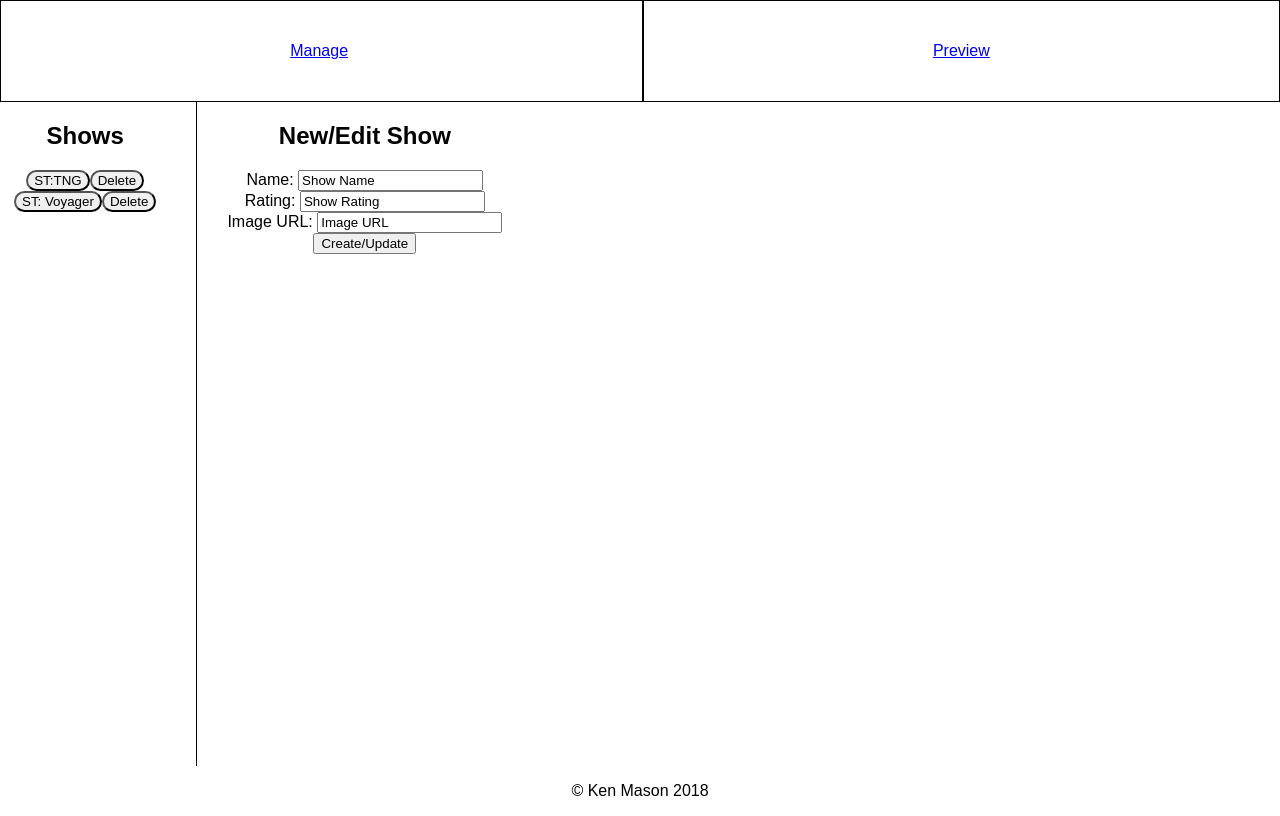
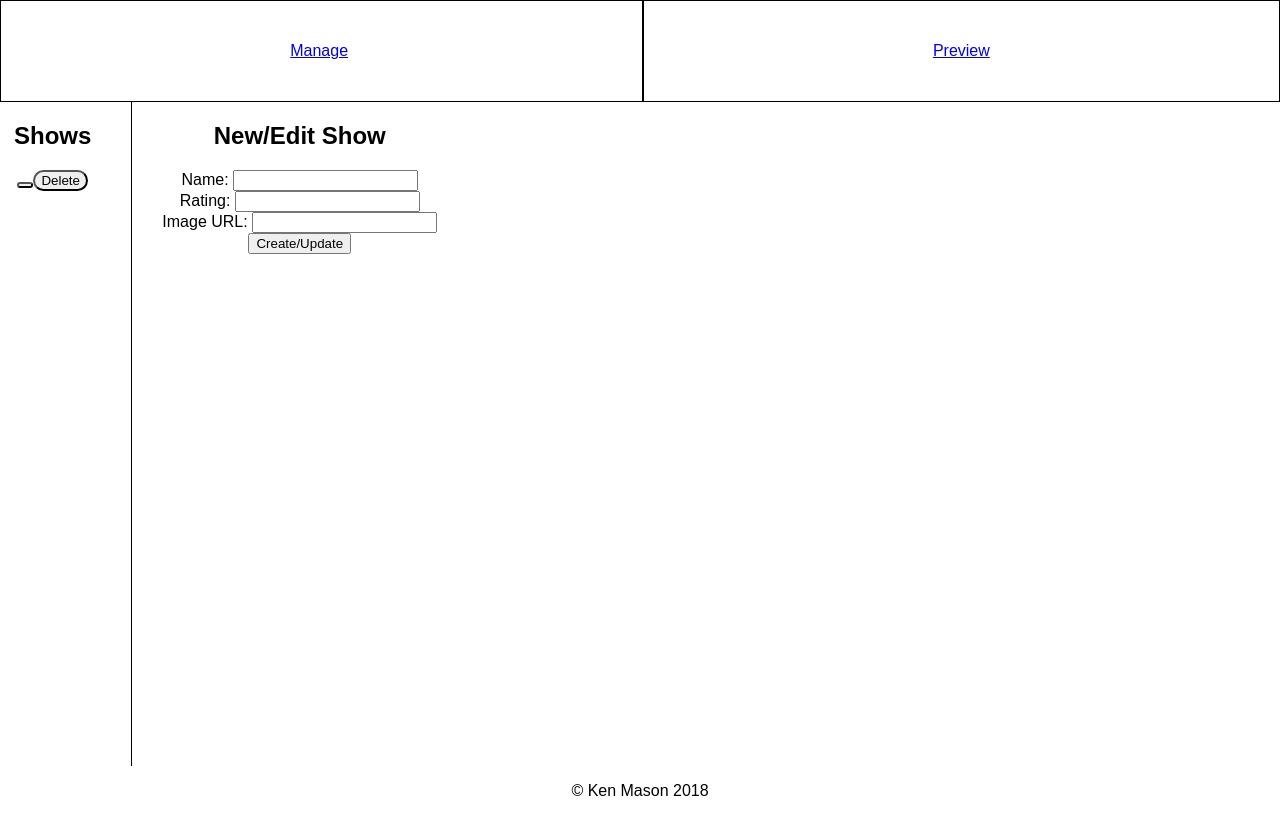
Before and after one commit to dragonrune/tv-demo-front-end, a React (Create React App) app: page / in a window 1280 px wide. Built offline with nearby package versions, Linux system fonts and the light colour scheme.

Commit message:
TV Demo Part 4

```diff
--- a/src/HomePage.js
+++ b/src/HomePage.js
@@ -5,23 +5,70 @@ import './App.css'
 
 class App extends Component {
 
+  state = {
+    buttonStyle: {
+      borderRadius: '30px'
+    },
+    nameInProgress: '',
+    ratingInProgress: '',
+    imageURLInProgress: '',
+    show: {
+      name: '',
+      rating: '',
+      ImageURL: ''
+    }
+  }
+
+  handleNameChange = (event) => {
+    this.setState({
+      nameInProgress: event.target.value
+    })
+  }
+
+  handleRatingChange = (event) => {
+    this.setState({
+      ratingInProgress: event.target.value
+    })
+  }
+
+  handleImageURLChange = (event) => {
+    this.setState({
+      imageURLInProgress: event.target.value
+    })
+  }
+
   tvShowSelected = () => {
-    return(console.log("TVShowSelected"))
+    return(console.log(this.state.show))
   }
 
   tvShowDeleted = () => {
-    return(console.log("TVShowDeleted"))
+    this.setState({
+      show: {
+        name: '',
+        rating: '',
+        imageURL: ''
+      }
+    })
+  }
+
+  renderShows = () => {
+    return <TVShow selectHandler={this.tvShowSelected} deleteHandler={this.tvShowDeleted} Name={this.state.show.name} allowDelete={true} buttonstyle={this.state.buttonStyle} />
   }
 
   saveShow = () => {
-    return(console.log("saveShow saved"))
+    this.setState({
+      show: {
+        name: this.state.nameInProgress,
+        rating: this.state.ratingInProgress,
+        imageURL: this.state.imageURLInProgress
+      },
+      nameInProgress: '',
+      ratingInProgress: '',
+      imageURLInProgress: ''
+    })
   }
 
   render() {
-    let buttonStyle = {
-      borderRadius: '30px'
-    }
-
     return (
       <div className="App">
         <header id="nav-bar">
@@ -30,18 +77,7 @@ class App extends Component {
         <main>
           <section>
             <h1>Shows</h1>
-            <div>
-              <div>
-                <TVShow selectHandler={this.tvShowSelected} deleteHandler={this.tvShowDeleted} Name="ST:TNG" allowDelete={true} buttonstyle={buttonStyle} />
-              </div>
-              <div>
-                <TVShow selectHandler={this.tvShowSelected} deleteHandler={this.tvShowDeleted} Name="ST: Voyager" allowDelete={true} buttonstyle={buttonStyle} />
-              </div>
-              <div>
-                {/* <button style={buttonStyle} onClick={this.clickedAdd()}>Add Show +</button> */}
-                {/* this is the add show button */}
-              </div>
-            </div>
+            {this.renderShows()}
           </section>
           <section>
             <h1>New/Edit Show</h1>
@@ -49,17 +85,17 @@ class App extends Component {
               <div>
                 <label>Name: </label>
                 {/* <input type="text" name="showname" /> */}
-                <input type="text" name="showname" value="Show Name" />
+                <input type="text" name="showname" value={this.state.nameInProgress} onChange={this.handleNameChange} />
               </div>
               <div>
                 <label>Rating: </label>
                 {/* <input type="text" name="showrating" /> */}
-                <input type="text" name="showrating" value="Show Rating" />
+                <input type="text" name="showrating" value={this.state.ratingInProgress} onChange={this.handleRatingChange} />
               </div>
               <div>
                 <label>Image URL: </label>
                 {/* <input type="text" name="showimage" /> */}
-                <input type="text" name="showimage" value="Image URL" />
+                <input type="text" name="showimage" value={this.state.imageURLInProgress} onChange={this.handleImageURLChange} />
               </div>
               <div>
                 <button onClick={this.saveShow}>Create/Update</button>
--- a/src/TVShow.js
+++ b/src/TVShow.js
@@ -3,7 +3,7 @@ import React, { Component } from 'react'
 
 class TVShow extends Component {
     renderDelete = () => {
-        if (this.props.allowDelete)
+        if (this.props.allowDelete === true)
             return (
                 <button style={this.props.buttonstyle} onClick={this.props.deleteHandler}>Delete</button>
             )
```
